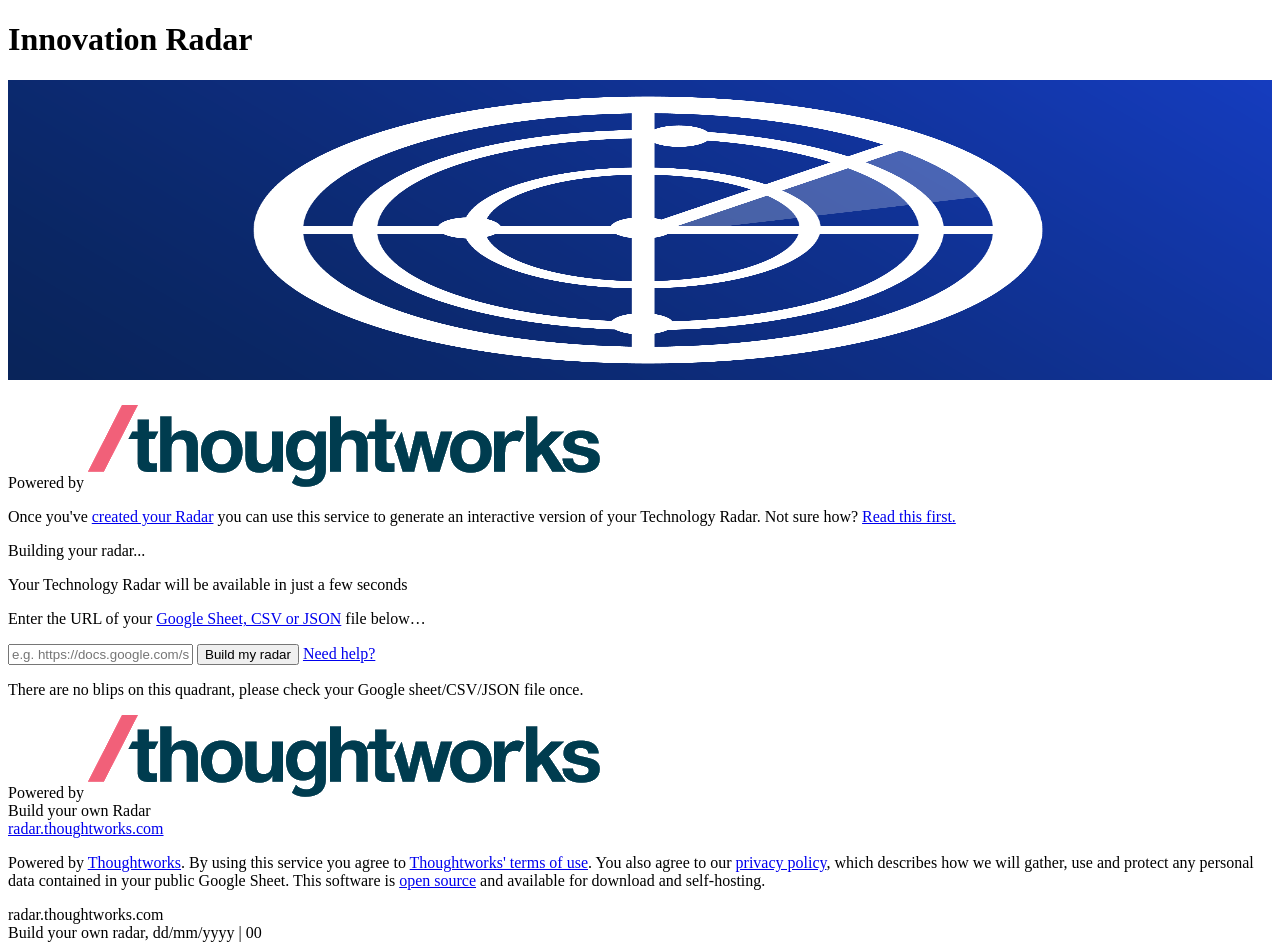
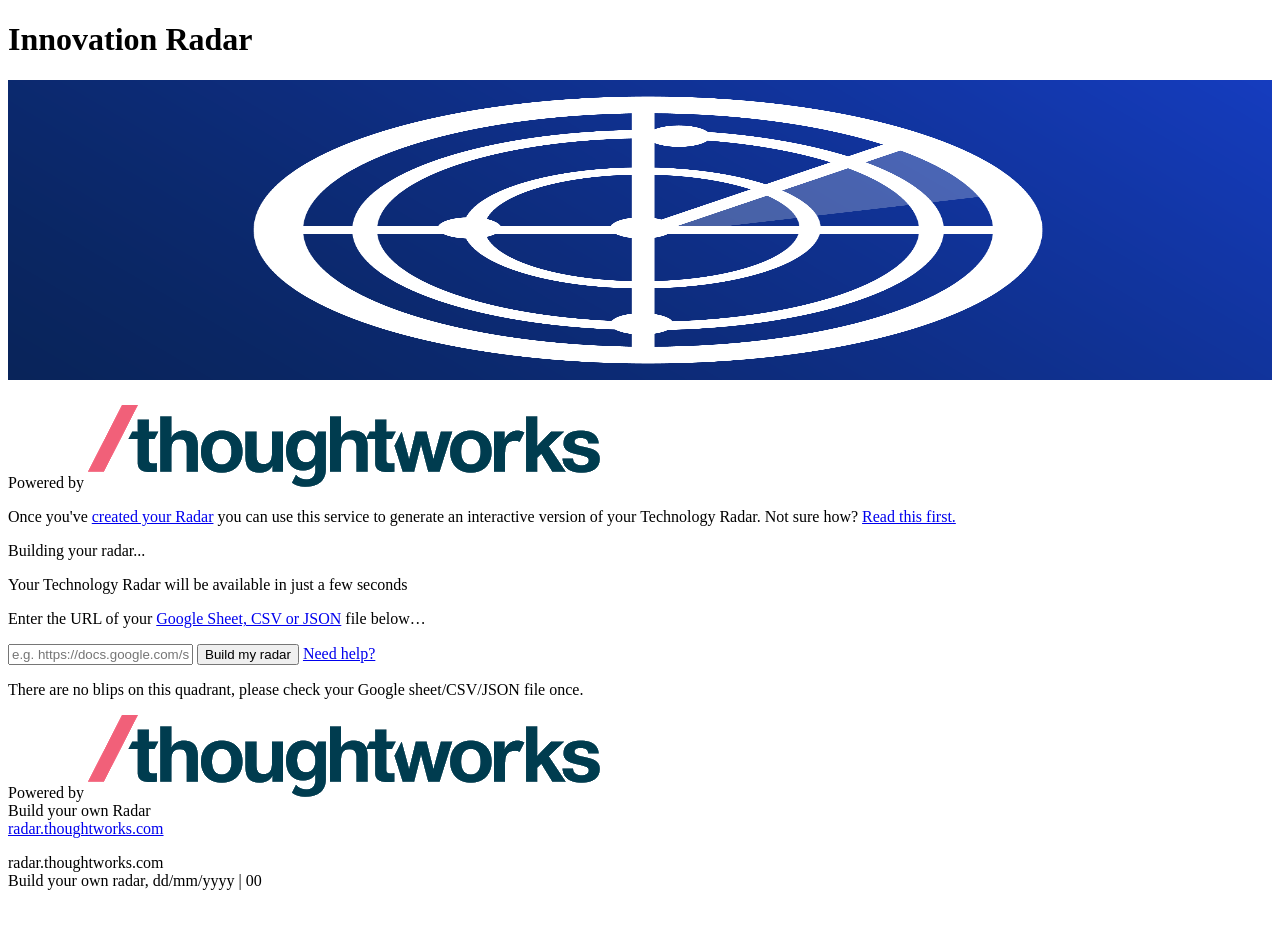
Before and after one commit to osolight/build-your-own-radar, a website: page src/index.html in a window 1280 px wide. After the commit the page ends 898 px from the top, so only its background shows below. Drawn offline with Linux system fonts and the light colour scheme; a web font is replaced by a local one.

Commit message:
Update index.html
Se removieron los acuerdos

```diff
--- a/src/index.html
+++ b/src/index.html
@@ -90,12 +90,6 @@
         </div>
       </div>
       <p class="agree-terms">
-        Powered by <a href="https://www.thoughtworks.com"> Thoughtworks</a>. By using this service you agree to
-        <a href="https://www.thoughtworks.com/radar/tos">Thoughtworks' terms of use</a>. You also agree to our
-        <a href="https://www.thoughtworks.com/privacy-policy">privacy policy</a>, which describes how we will gather,
-        use and protect any personal data contained in your public Google Sheet. This software is
-        <a href="https://github.com/thoughtworks/build-your-own-radar">open source</a> and available for download and
-        self-hosting.
       </p>
     </footer>
     <div class="pdf-page-footer">
```
